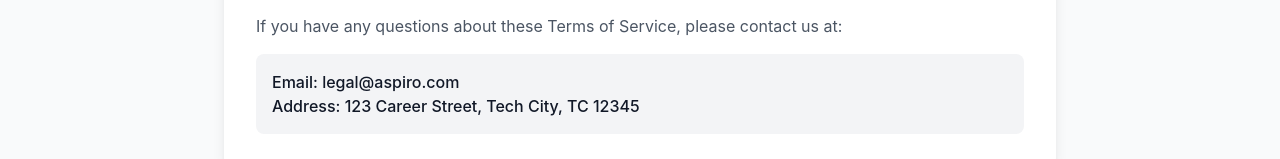
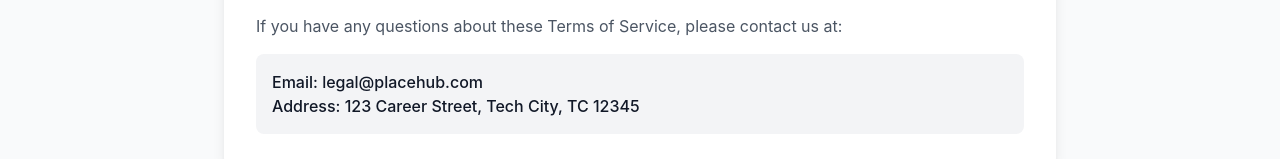
Before and after one commit to Kaushal187-Patel/PlaceHub, a React (Vite) app in the folder frontend/: page /terms in a window 1280 px wide. Shown: the part 2138-2297 px from the top of the page. Built offline with nearby package versions, Linux system fonts and the light colour scheme; no server answers.

Commit message:
mail chnage

```diff
--- a/frontend/src/pages/Contact.jsx
+++ b/frontend/src/pages/Contact.jsx
@@ -118,7 +118,7 @@
                   </div>
                   <div>
                     <h3 className="font-semibold text-gray-900 dark:text-white">Email</h3>
-                    <p className="text-gray-600 dark:text-gray-300">support@aspiro.com</p>
+                    <p className="text-gray-600 dark:text-gray-300">support@placehub.com</p>
                   </div>
                 </div>
                 <div className="flex items-center">
--- a/frontend/src/pages/PrivacyPolicy.jsx
+++ b/frontend/src/pages/PrivacyPolicy.jsx
@@ -83,7 +83,7 @@
                 If you have any questions about this Privacy Policy, please contact us at:
               </p>
               <div className="mt-4 p-4 bg-gray-100 dark:bg-gray-700 rounded-lg">
-                <p className="text-gray-900 dark:text-white font-medium">Email: privacy@aspiro.com</p>
+                <p className="text-gray-900 dark:text-white font-medium">Email: privacy@placehub.com</p>
                 <p className="text-gray-900 dark:text-white font-medium">Address: 123 Career Street, Tech City, TC 12345</p>
               </div>
             </section>
--- a/frontend/src/pages/TermsOfService.jsx
+++ b/frontend/src/pages/TermsOfService.jsx
@@ -156,7 +156,7 @@
               </p>
               <div className="mt-4 p-4 bg-gray-100 dark:bg-gray-700 rounded-lg">
                 <p className="text-gray-900 dark:text-white font-medium">
-                  Email: legal@aspiro.com
+                  Email: legal@placehub.com
                 </p>
                 <p className="text-gray-900 dark:text-white font-medium">
                   Address: 123 Career Street, Tech City, TC 12345
```
